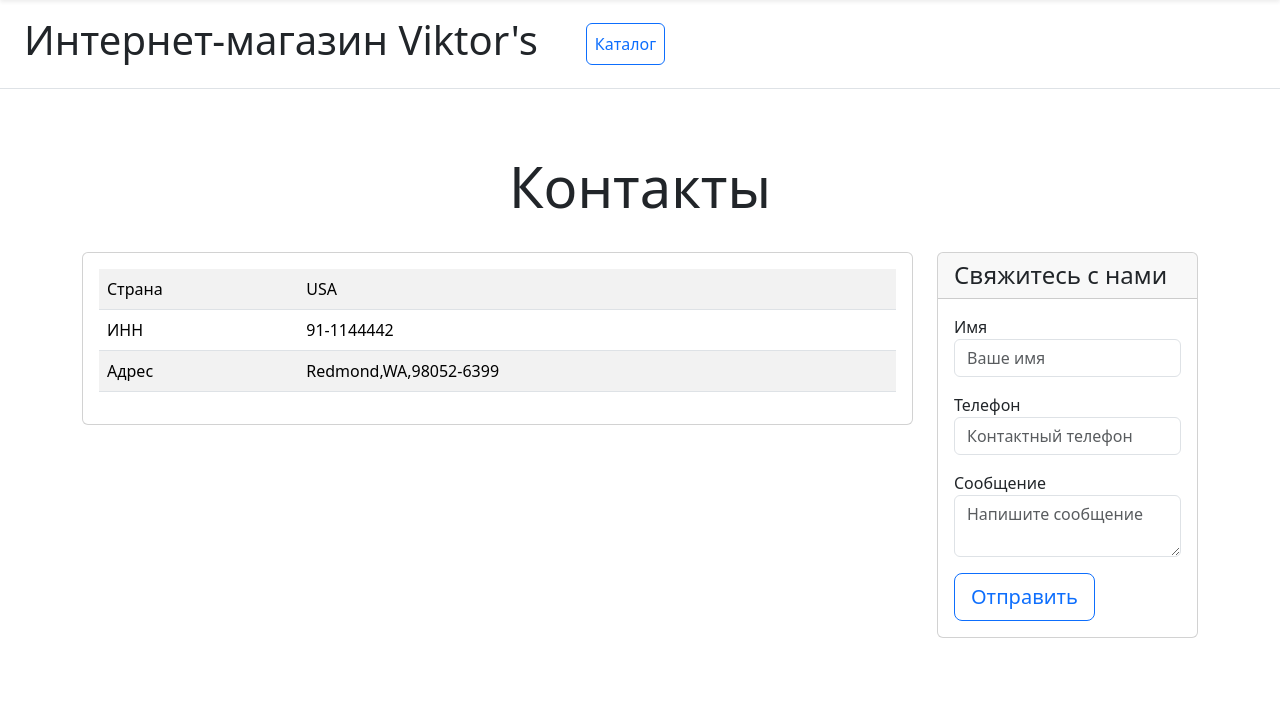
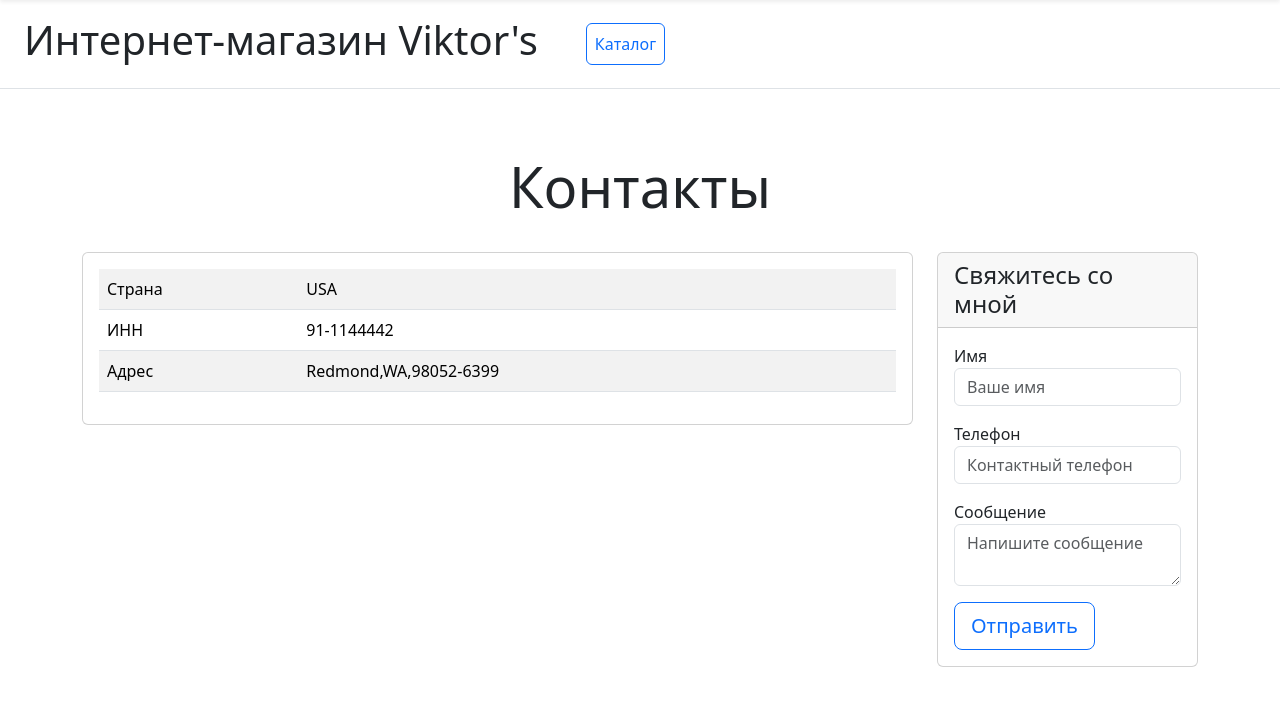
Before and after one commit to Nikulaev-Viktor/DZ_19.2, a Django app: page /contacts/ in a window 1280 px wide. Shown: the part 56-762 px from the top of the page. Run offline with Django 5.2, Linux system fonts and the light colour scheme.

Commit message:
правки по замечаниям

```diff
--- a/catalog/templates/catalog/contacts.html
+++ b/catalog/templates/catalog/contacts.html
@@ -48,7 +48,7 @@
         <div class="col-lg-3 col-md-6 col-sm-12">
             <div class="card mb-4 box-shadow">
                 <div class="card-header">
-                    <h4 class="my-0 font-weight-normal">Свяжитесь с нами</h4>
+                    <h4 class="my-0 font-weight-normal">Свяжитесь со мной</h4>
                 </div>
                 <div class="card-body">
                     <form method="post" action="" class="form-floating">
--- a/config/settings.py
+++ b/config/settings.py
@@ -117,7 +117,7 @@ STATIC_URL = '/static/'
 STATICFILES_DIRS = [BASE_DIR / 'static']
 
 MEDIA_URL = "/media/"
-MEDIA_ROOT = os.path.join(BASE_DIR / "media", )
+MEDIA_ROOT = os.path.join(BASE_DIR / "media",)
 
 # STATIC_URL = '/static/'
 #
```
